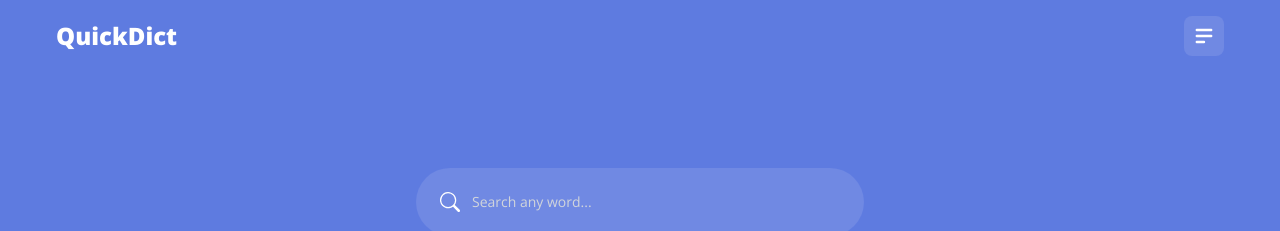
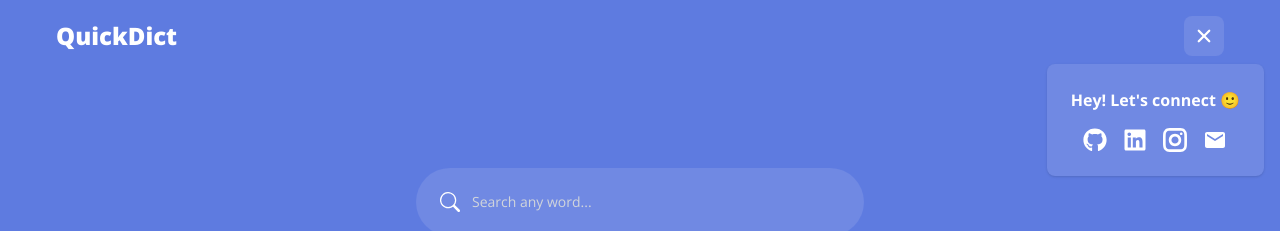
Before and after one commit to priscilla-e/quickdict, a React (Vite) app: page / in a window 1280 px wide. Both pictures are taken after a click on the button 1204 px from the left and 36 px from the top of the page. Shown: the top 231 px of the page. Built offline with nearby package versions, Linux system fonts and the light colour scheme; no server answers; the database is empty.

Commit message:
Add MySocials Component and toggle logic

```diff
--- a/src/components/layout/Header.tsx
+++ b/src/components/layout/Header.tsx
@@ -1,12 +1,22 @@
+import { useState } from 'react';
+import MySocials from './MySocials';
 import { HiMenuAlt2 } from 'react-icons/hi';
+import { IoClose } from 'react-icons/io5';
 
 export default function Header() {
+  const [socialsVisible, setSocialsVisible] = useState(false);
   return (
-    <header className="container mx-auto flex items-center justify-between p-4 text-white md:px-14">
+    <header className="container relative mx-auto flex items-center justify-between p-4 text-white md:px-14">
       <div className="text-2xl font-extrabold">QuickDict</div>
-      <button className="rounded-lg bg-primary-light p-2 text-2xl transition-transform duration-300 hover:scale-110 focus:outline-none">
-        <HiMenuAlt2 />
+
+      <button
+        className="rounded-lg bg-primary-light p-2 text-2xl transition-transform duration-300 hover:scale-110 focus:outline-none"
+        onClick={() => setSocialsVisible((prevState) => !prevState)}
+      >
+        {socialsVisible ? <IoClose /> : <HiMenuAlt2 />}
       </button>
+
+      {socialsVisible && <MySocials />}
     </header>
   );
 }
--- /dev/null
+++ b/src/components/layout/MySocials.tsx
@@ -0,0 +1,42 @@
+import { FaGithub } from 'react-icons/fa';
+import { MdEmail } from 'react-icons/md';
+import { FaLinkedin } from 'react-icons/fa';
+import { GrInstagram } from 'react-icons/gr';
+
+export default function MySocials() {
+  return (
+    <div className="absolute right-4 top-16 z-50 rounded-lg bg-primary-light p-6 shadow ">
+      <p className="font-bold">Hey! Let's connect 🙂</p>
+      <div className="mt-4 flex items-center justify-center gap-4 text-2xl">
+        <a
+          href="https://github.com/priscilla-e"
+          target="_blank"
+          className="duration-300 hover:scale-105 hover:text-gray-300"
+        >
+          <FaGithub />
+        </a>
+        <a
+          href="https://www.linkedin.com/in/priscilla-emasoga"
+          target="_blank"
+          className="duration-300 hover:scale-105 hover:text-gray-300"
+        >
+          <FaLinkedin />
+        </a>
+        <a
+          href="https://instagram.com/cilla.dev"
+          target="_blank"
+          className="duration-300 hover:scale-105 hover:text-gray-300"
+        >
+          <GrInstagram />
+        </a>
+        <a
+          href="mailto:priscillaemasoga[at]gmail.com"
+          target="_blank"
+          className="duration-300 hover:scale-105 hover:text-gray-300"
+        >
+          <MdEmail />
+        </a>
+      </div>
+    </div>
+  );
+}
```
